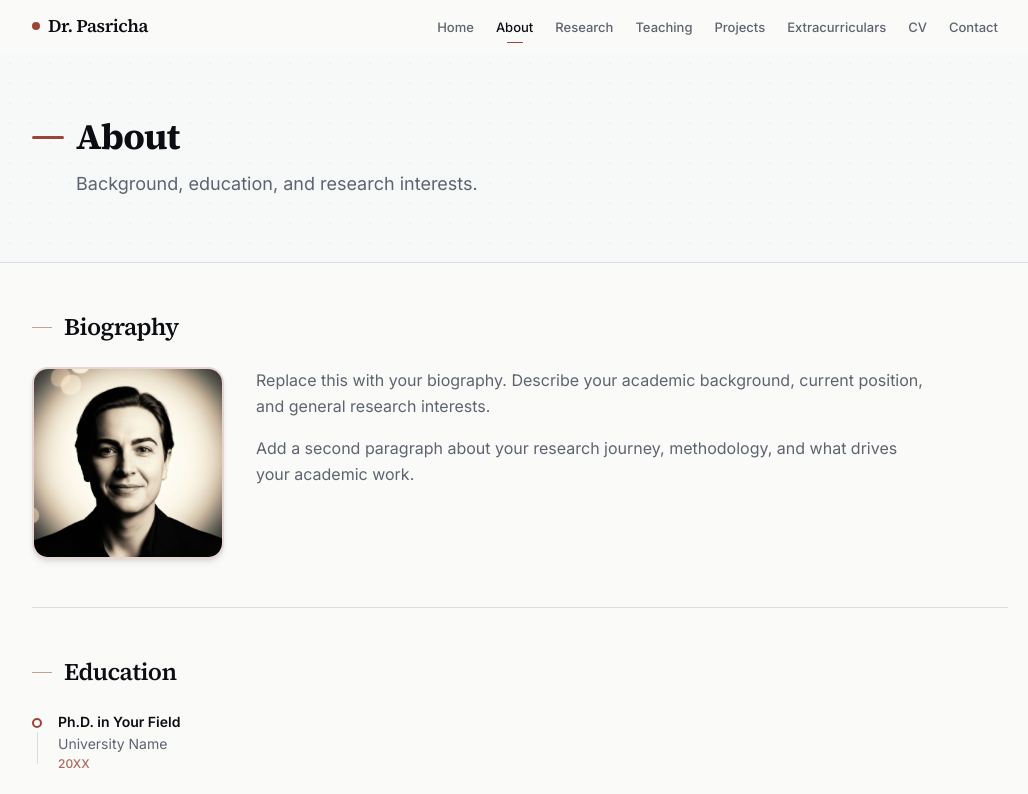
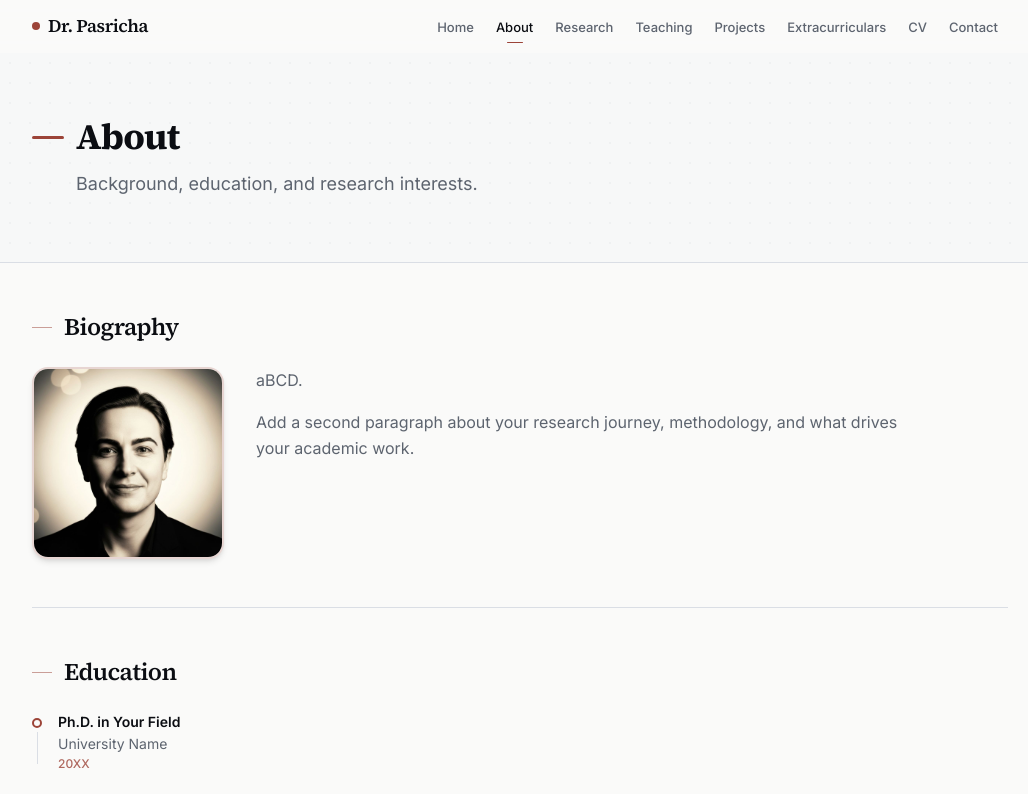
Before and after one commit to drpasricha/drpasricha.github.io, a Next.js app: page /about in a window 1280 px wide. Shown: the top 794 px of the page, without its empty margins (120-1148 px from the left). Built offline with nearby package versions, Linux system fonts and the light colour scheme.

Commit message:
Update page.tsx

```diff
--- a/app/about/page.tsx
+++ b/app/about/page.tsx
@@ -30,7 +30,7 @@ export default function AboutPage() {
             </div>
             <div className="flex flex-col gap-4">
               <p className="max-w-2xl leading-relaxed text-muted-foreground">
-                Replace this with your biography. Describe your academic background, current position, and general research interests.
+               aBCD.
               </p>
               <p className="max-w-2xl leading-relaxed text-muted-foreground">
                 Add a second paragraph about your research journey, methodology, and what drives your academic work.
```
